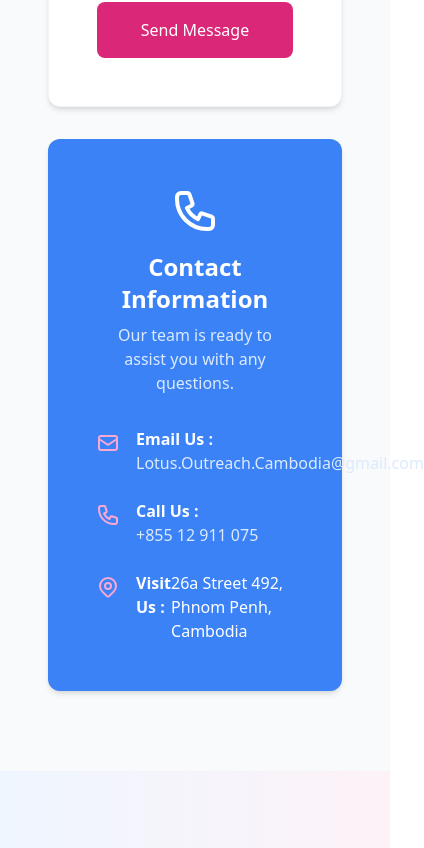
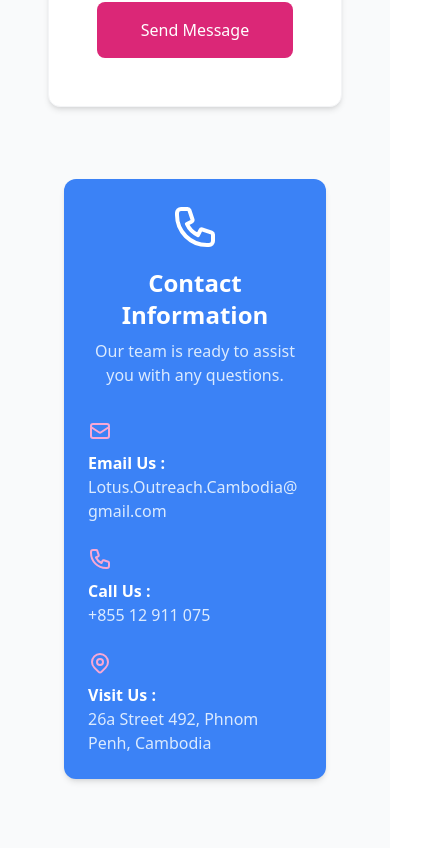
Before and after one commit to radytrainer/lotusoutreach-cambodia, a Vue app: page /contact in a window 390 px wide. Shown: the part 1316-2164 px from the top of the page, 424 px wide, since content can reach past the window. Built offline with nearby package versions, Linux system fonts and the light colour scheme.

Commit message:
feat feature/contact: added Responsive Contact [LOC-100]

```diff
--- a/src/components/contact/ContactInfo.vue
+++ b/src/components/contact/ContactInfo.vue
@@ -1,7 +1,9 @@
 <template>
-    <!-- Info Card Section - Increased width -->
-          <div class="bg-blue-500 text-white p-12 rounded-xl shadow-md">
+  <!-- Responsive Contact Info Card -->
+  <div class="container mx-auto px-4 py-10">
+    <div class="bg-blue-500 text-white p-6 md:p-12 rounded-xl shadow-md">
       <div class="h-full flex flex-col justify-center">
+        <!-- Header -->
         <div class="mb-8 text-center">
           <svg class="w-12 h-12 mx-auto text-white mb-4" fill="none" stroke="currentColor" viewBox="0 0 24 24">
             <path stroke-linecap="round" stroke-linejoin="round" stroke-width="2"
@@ -11,9 +13,11 @@
           <p class="text-blue-100">Our team is ready to assist you with any questions.</p>
         </div>
 
+        <!-- Contact Info List -->
         <div class="space-y-6">
-                <div class="flex items-start space-x-4">
-                  <div class="mt-1">
+          <!-- Email -->
+          <div class="flex flex-col sm:flex-row sm:items-start sm:space-x-4">
+            <div class="mb-2 sm:mb-0">
               <svg class="w-6 h-6 text-pink-300" fill="none" stroke="currentColor" viewBox="0 0 24 24">
                 <path stroke-linecap="round" stroke-linejoin="round" stroke-width="2"
                   d="M3 8l7.89 5.26a2 2 0 002.22 0L21 8M5 19h14a2 2 0 002-2V7a2 2 0 00-2-2H5a2 2 0 00-2 2v10a2 2 0 002 2z" />
@@ -21,12 +25,13 @@
             </div>
             <div>
               <h4 class="font-semibold">Email Us :</h4>
-                    <p class="text-blue-100">Lotus.Outreach.Cambodia@gmail.com</p>
+              <p class="text-blue-100 break-all">Lotus.Outreach.Cambodia@gmail.com</p>
             </div>
           </div>
 
-                <div class="flex items-start space-x-4">
-                  <div class="mt-1">
+          <!-- Phone -->
+          <div class="flex flex-col sm:flex-row sm:items-start sm:space-x-4">
+            <div class="mb-2 sm:mb-0">
               <svg class="w-6 h-6 text-pink-300" fill="none" stroke="currentColor" viewBox="0 0 24 24">
                 <path stroke-linecap="round" stroke-linejoin="round" stroke-width="2"
                   d="M3 5a2 2 0 012-2h3.28a1 1 0 01.948.684l1.498 4.493a1 1 0 01-.502 1.21l-2.257 1.13a11.042 11.042 0 005.516 5.516l1.13-2.257a1 1 0 011.21-.502l4.493 1.498a1 1 0 01.684.949V19a2 2 0 01-2 2h-1C9.716 21 3 14.284 3 6V5z" />
@@ -38,8 +43,9 @@
             </div>
           </div>
 
-                <div class="flex items-start space-x-4">
-                  <div class="mt-1">
+          <!-- Address -->
+          <div class="flex flex-col sm:flex-row sm:items-start sm:space-x-4">
+            <div class="mb-2 sm:mb-0">
               <svg class="w-6 h-6 text-pink-300" fill="none" stroke="currentColor" viewBox="0 0 24 24">
                 <path stroke-linecap="round" stroke-linejoin="round" stroke-width="2"
                   d="M17.657 16.657L13.414 20.9a1.998 1.998 0 01-2.827 0l-4.244-4.243a8 8 0 1111.314 0z" />
@@ -49,8 +55,9 @@
             </div>
             <div>
               <h4 class="font-semibold">Visit Us :</h4>
-                    <p class="text-blue-100"></p>
-                  </div> 26a Street 492, Phnom Penh, Cambodia
+              <p class="text-blue-100">26a Street 492, Phnom Penh, Cambodia</p>
+            </div>
+          </div>
         </div>
       </div>
     </div>
```
Lines whose indentation alone changed are shown as unchanged.
